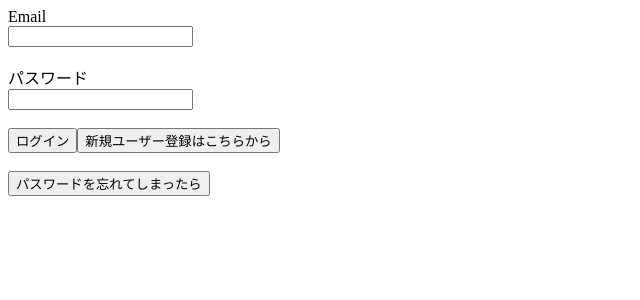
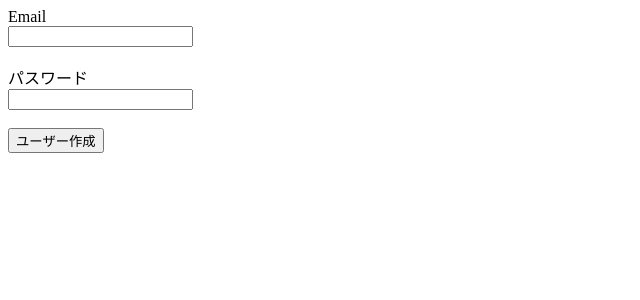
Before and after one commit to daisuke-hara0515/rails_vue_docker, a Vue app in the folder frontend/: page /register in a window 1280 px wide. Shown: the top 300 px of the page, without its empty margins (0-640 px from the left). Built offline with nearby package versions, Linux system fonts and the light colour scheme.

Commit message:
ユーザー登録ボタン作成え

```diff
--- a/frontend/src/views/Register.vue
+++ b/frontend/src/views/Register.vue
@@ -15,10 +15,7 @@
                 v-model="password"
             >
             <br><br>
-            <button @click="login">ログイン</button>
-            <button>新規ユーザー登録はこちらから</button>
-            <br><br>
-            <button>パスワードを忘れてしまったら</button>
+            <button @click="createUser">ユーザー作成</button>
         </div>
     </div>
 </template>
```
